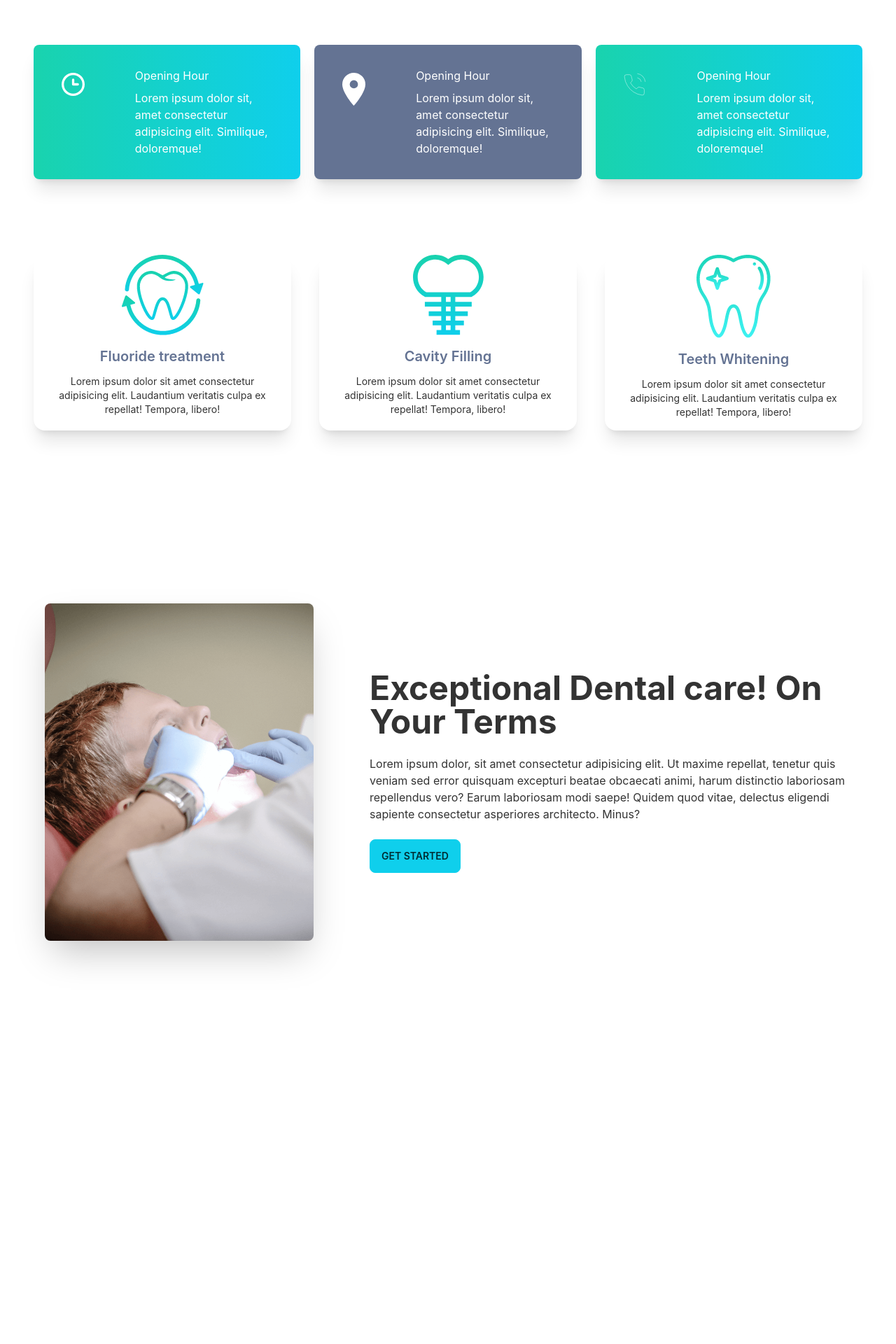
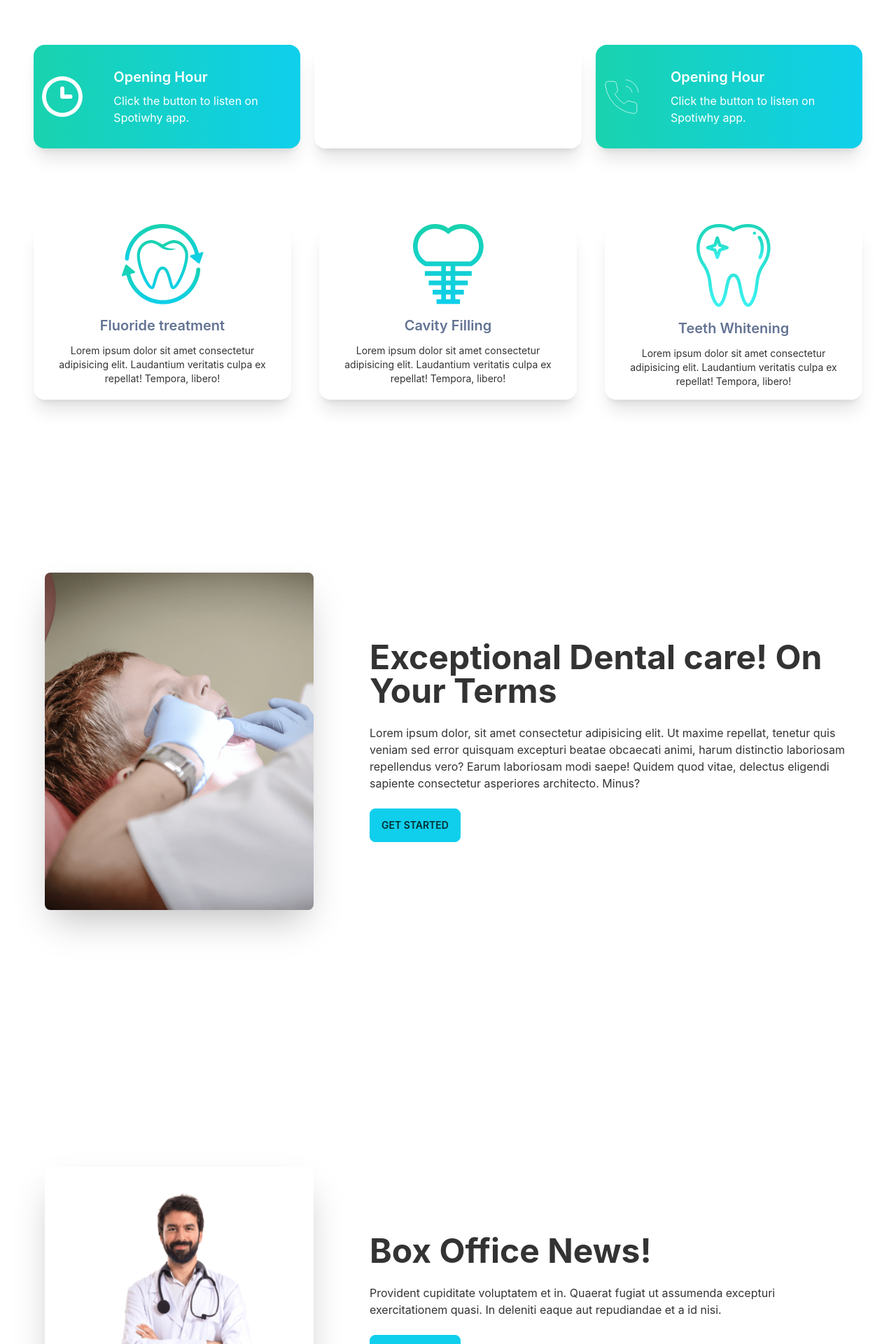
Before and after one commit to rimonhossain12/final-doctor-portal-practice, a React (Create React App) app: page / in a window 1280 px wide. Shown: the part 800-2720 px from the top of the page at 70% size. Before the commit the page ends 2303 px from the top, so only its background shows below. Built offline with nearby package versions, Linux system fonts and the light colour scheme.

Commit message:
info card responsive ness added

```diff
--- a/src/Pages/Home/Home/Home.js
+++ b/src/Pages/Home/Home/Home.js
@@ -1,6 +1,7 @@
 import React from 'react';
 import Header from '../Header/Header';
 import Info from '../Info/Info';
+import SampleDoctor from '../SampleDoctor/SampleDoctor';
 import TeethService from '../TeethService/TeethService';
 import Treatments from '../Treatments/Treatments';
 
@@ -11,6 +12,7 @@ const Home = () => {
             <Info />
             <Treatments />
             <TeethService />
+            <SampleDoctor />
         </div>
     );
 };
--- a/src/Pages/Home/InfoCard/InfoCard.js
+++ b/src/Pages/Home/InfoCard/InfoCard.js
@@ -2,15 +2,11 @@ import React from 'react';
 
 const InfoCard = ({ img, cardTitle, bgColor }) => {
     return (
-        <div className={`hero shadow-xl lg:max-w-96 rounded-lg ${bgColor}`}>
-            <div className='sm:flex sm:flex-col md:flex md:flex-row'>
-                <figure className="px-10 pt-10 sm:justify-items-center">
-                    <img src={img} className="fill-white md:w-64 lg:w-24 " alt={cardTitle} />
-                </figure>
-                <div className='card-body rounded'>
-                    <h4>{cardTitle}</h4>
-                    <p>Lorem ipsum dolor sit, amet consectetur adipisicing elit. Similique, doloremque!</p>
-                </div>
+        <div className={`card lg:card-side bg-base-100 shadow-xl ${bgColor}`}>
+            <figure><img src={img} className="p-3" alt="Album" /></figure>
+            <div className="card-body">
+                <h2 className="card-title">{cardTitle}</h2>
+                <p>Click the button to listen on Spotiwhy app.</p>
             </div>
         </div>
     );
--- /dev/null
+++ b/src/Pages/Home/SampleDoctor/SampleDoctor.js
@@ -0,0 +1,23 @@
+import React from 'react';
+import appointBg from '../../../assets/images/appointment.png';
+import doctor from '../../../assets/images/doctor.png';
+
+
+const SampleDoctor = () => {
+    return (
+        <div>
+            <div className="hero min-h-screen">
+                <div className="hero-content flex-col lg:flex-row gap-20">
+                    <img src={doctor} alt="not found" className="max-w-sm rounded-lg shadow-2xl" />
+                    <div>
+                        <h1 className="text-5xl font-bold">Box Office News!</h1>
+                        <p className="py-6">Provident cupiditate voluptatem et in. Quaerat fugiat ut assumenda excepturi exercitationem quasi. In deleniti eaque aut repudiandae et a id nisi.</p>
+                        <button className="btn btn-primary">Get Started</button>
+                    </div>
+                </div>
+            </div>
+        </div>
+    );
+};
+
+export default SampleDoctor;
```
